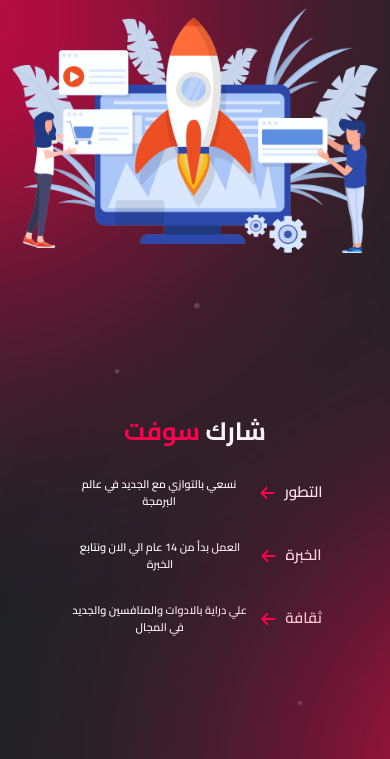
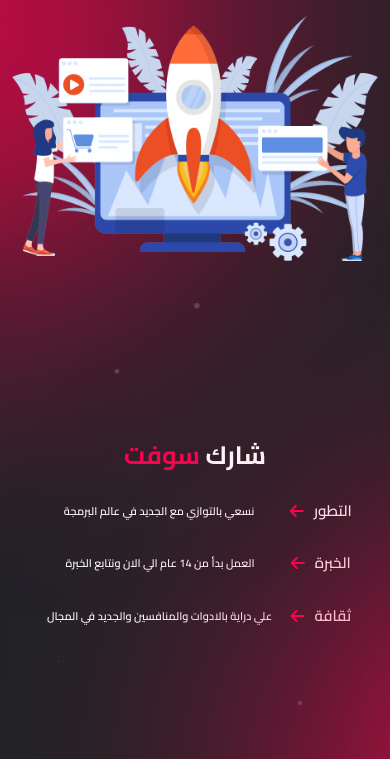
Before and after one commit to YouseFAdeL53/Testings, a plain HTML site: page index.html in a window 390 px wide. Shown: the part 85-844 px from the top of the page. Drawn offline with Linux system fonts and the light colour scheme.

Commit message:
Update shark.css

```diff
--- a/CSS/shark.css
+++ b/CSS/shark.css
@@ -142,7 +142,7 @@ body {
 
   .landing .box .text ul li a p {
     font-size: 11px;
-    flex-basis: 50%;
+    flex-basis: 66%;
   }
 
   .landing .box .text ul li a {
```
